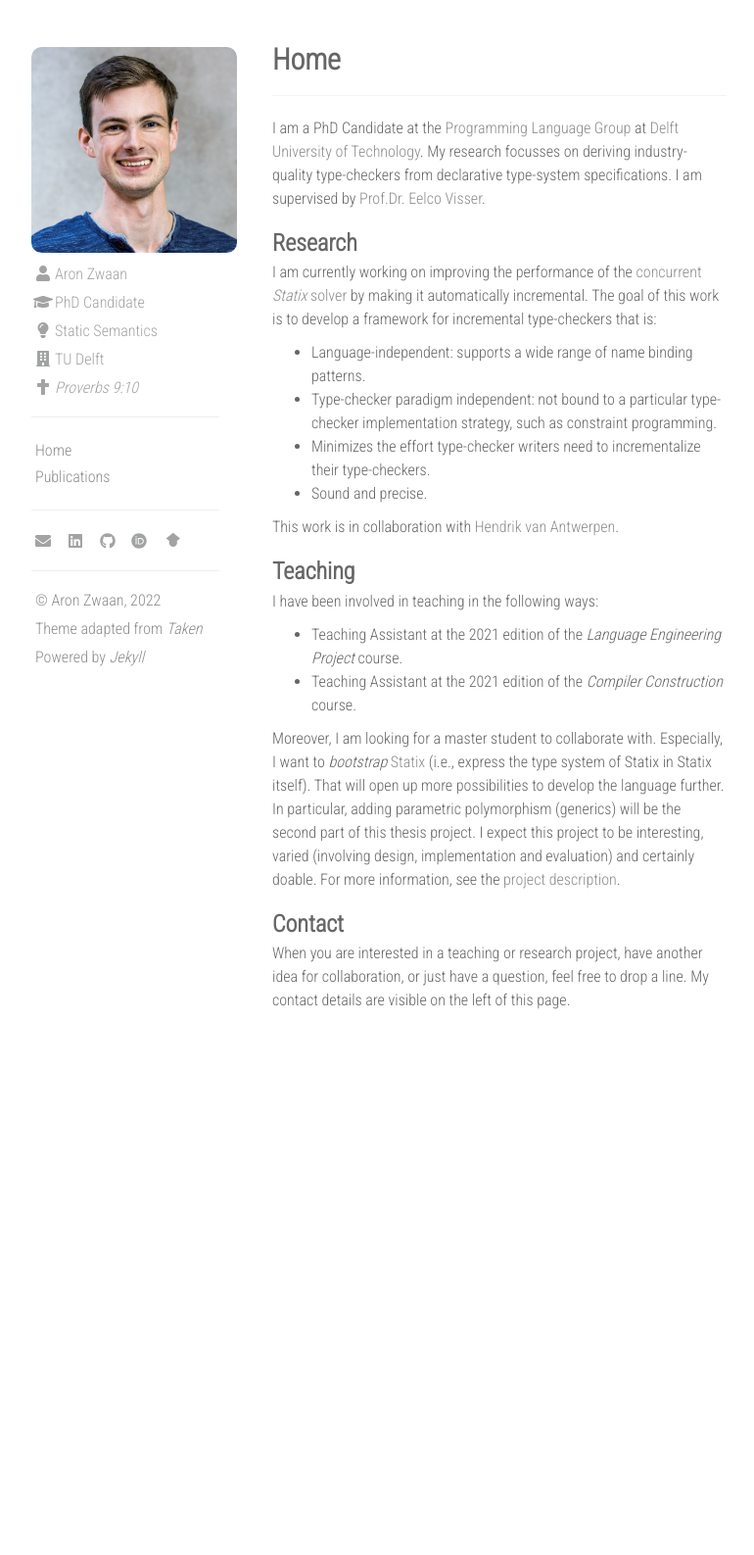
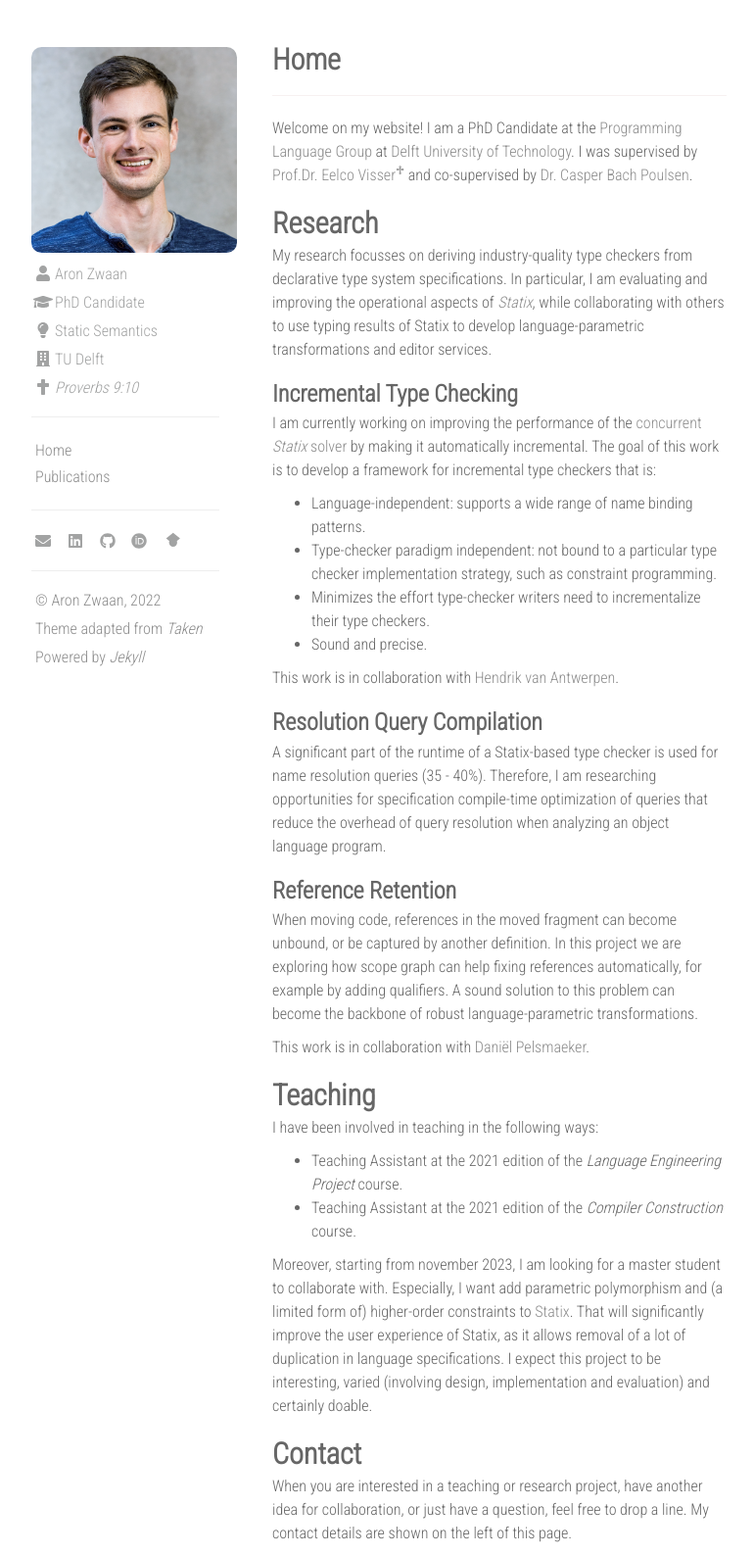
Before and after one commit to aronzwaan/aronzwaan.github.io, a Jekyll site: the page built from index.md, in a window 1280 px wide. Shown: the whole page at 98% size, without its empty margins (312-1082 px from the left). Built offline with Jekyll 4.4.1, drawn with Linux system fonts in a browser that asks for light colours; nearby versions of some CDN libraries; before the commit the page ends 1043 px from its top, so only the background shows below that.

Commit message:
Update website contents

```diff
--- a/index.md
+++ b/index.md
@@ -4,41 +4,66 @@ title: Home
 permalink: /
 ---
 
-I am a PhD Candidate at the [Programming Language Group](http://pl.ewi.tudelft.nl) at
-[Delft University of Technology](http://www.tudelft.nl). My research focusses on
-deriving industry-quality type-checkers from declarative type-system
-specifications. I am supervised by [Prof.Dr. Eelco Visser](http://eelcovisser.org).
+Welcome on my website! I am a PhD Candidate at the
+[Programming Language Group](http://pl.ewi.tudelft.nl) at
+[Delft University of Technology](http://www.tudelft.nl). I was supervised by
+[Prof.Dr. Eelco Visser](http://eelcovisser.org)<sup>♱</sup> and co-supervised by
+[Dr. Casper Bach Poulsen](http://casperbp.net/).
 
-### Research
+## Research
+
+My research focusses on deriving industry-quality type checkers from declarative
+type system specifications. In particular, I am evaluating and improving the
+operational aspects of [_Statix_](https://github.com/metaborg/nabl), while
+collaborating with others to use typing results of Statix to develop
+language-parametric transformations and editor services.
+
+### Incremental Type Checking
 
 I am currently working on improving the performance of the [concurrent _Statix_
 solver](https://github.com/metaborg/nabl) by making it automatically incremental.
-The goal of this work is to develop a framework for incremental type-checkers that is:
+The goal of this work is to develop a framework for incremental type checkers that is:
 - Language-independent: supports a wide range of name binding patterns.
-- Type-checker paradigm independent: not bound to a particular type-checker
+- Type-checker paradigm independent: not bound to a particular type checker
   implementation strategy, such as constraint programming.
-- Minimizes the effort type-checker writers need to incrementalize their type-checkers.
+- Minimizes the effort type-checker writers need to incrementalize their type checkers.
 - Sound and precise.
 
 This work is in collaboration with [Hendrik van Antwerpen](https://hendrik.van-antwerpen.net).
 
-### Teaching
+### Resolution Query Compilation
+
+A significant part of the runtime of a Statix-based type checker is used for
+name resolution queries (35 - 40%). Therefore, I am researching opportunities
+for specification compile-time optimization of queries that reduce the overhead
+of query resolution when analyzing an object language program.
+
+### Reference Retention
+
+When moving code, references in the moved fragment can become unbound, or be
+captured by another definition. In this project we are exploring how scope graph
+can help fixing references automatically, for example by adding qualifiers. A
+sound solution to this problem can become the backbone of robust
+language-parametric transformations.
+
+This work is in collaboration with [Daniël Pelsmaeker](https://pelsmaeker.net/).
+
+## Teaching
 
 I have been involved in teaching in the following ways:
 - Teaching Assistant at the 2021 edition of the _Language Engineering Project_ course.
 - Teaching Assistant at the 2021 edition of the _Compiler Construction_ course.
 
-Moreover, I am looking for a master student to collaborate with. Especially, I
-want to _bootstrap_ [Statix](http://www.spoofax.dev/references/statix/) (i.e., express
-the type system of Statix in Statix itself). That will open up more possibilities
-to develop the language further. In particular, adding parametric polymorphism
-(generics) will be the second part of this thesis project. I expect this project
+Moreover, starting from november 2023, I am looking for a master student to
+collaborate with. Especially, I want add parametric polymorphism and (a limited
+form of) higher-order constraints to [Statix](http://www.spoofax.dev/references/statix/).
+That will significantly improve the user experience of Statix, as it allows
+removal of a lot of duplication in language specifications. I expect this project
 to be interesting, varied (involving design, implementation and evaluation) and
-certainly doable. For more information, see the
-[project description](http://pl.ewi.tudelft.nl/master-projects/master/2021/05/15/bootstrapping-and-generics-in-statix/).
+certainly doable.
 
-### Contact
+## Contact
 
 When you are interested in a teaching or research project, have another idea
 for collaboration, or just have a question, feel free to drop a line. My contact
-details are visible on the left of this page.
+details are shown on the left of this page.
```
